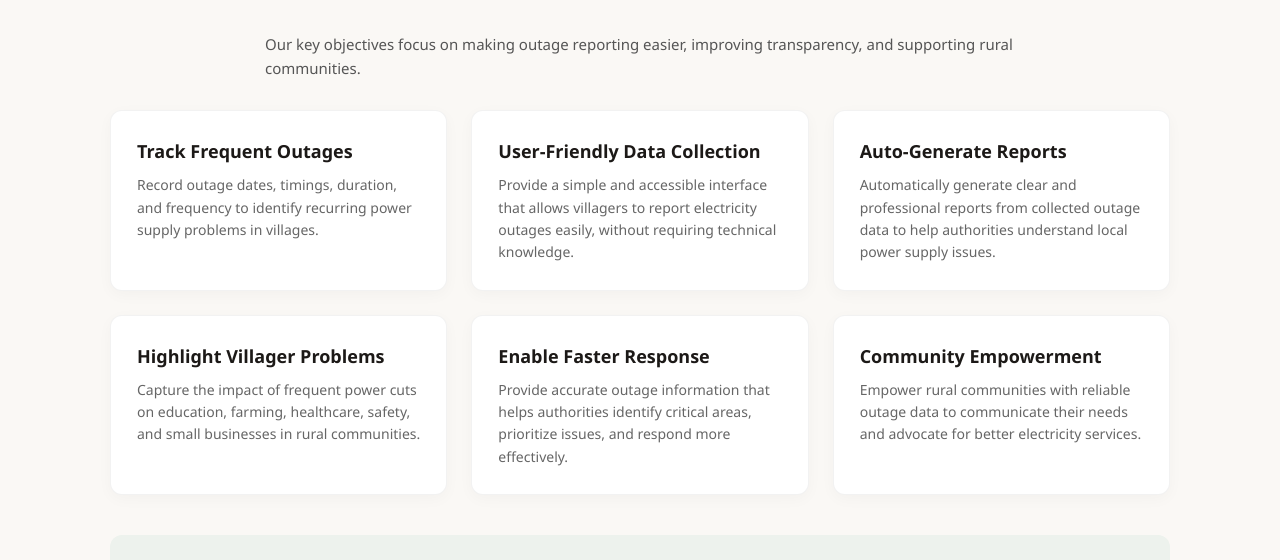
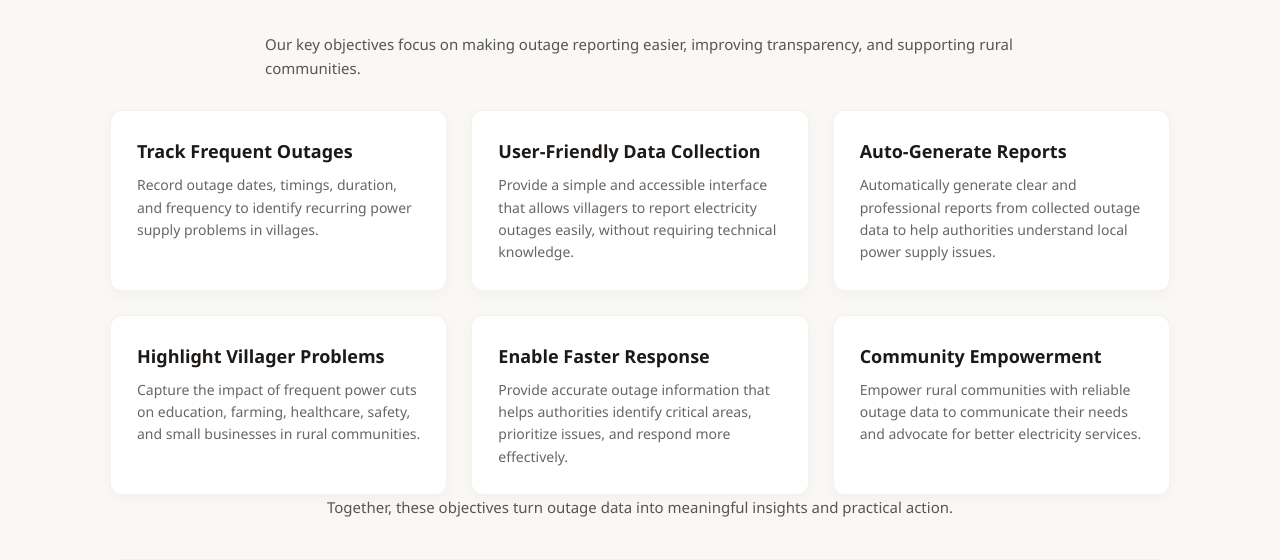
Before and after one commit to agrimtonk-rgb/web-dev-project-, a plain HTML site: page objectives.html in a window 1280 px wide. Shown: the part 240-800 px from the top of the page. Drawn offline with Linux system fonts and the light colour scheme.

Commit message:
Add closing message to objectives section

```diff
--- a/objectives.html
+++ b/objectives.html
@@ -73,6 +73,12 @@
 
   </div>
 
+  <div class="text-center">
+  <p class="page-sub">
+    Together, these objectives turn outage data into meaningful insights and practical action.
+  </p>
+</div>
+
     <!-- Impact Callout -->
     <div class="callout text-center">
       <h3 class="page-title" style="font-size: 22px;">Making an Impact Together</h3>
```
